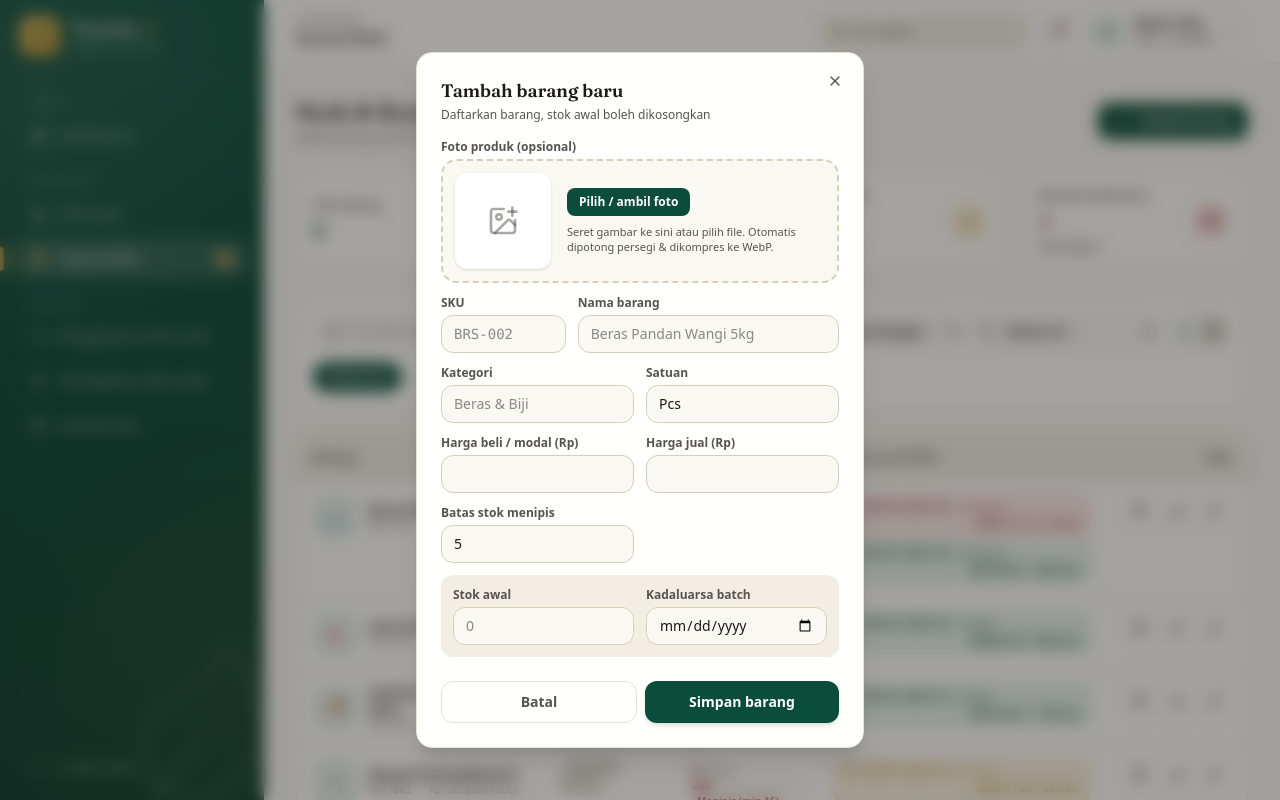
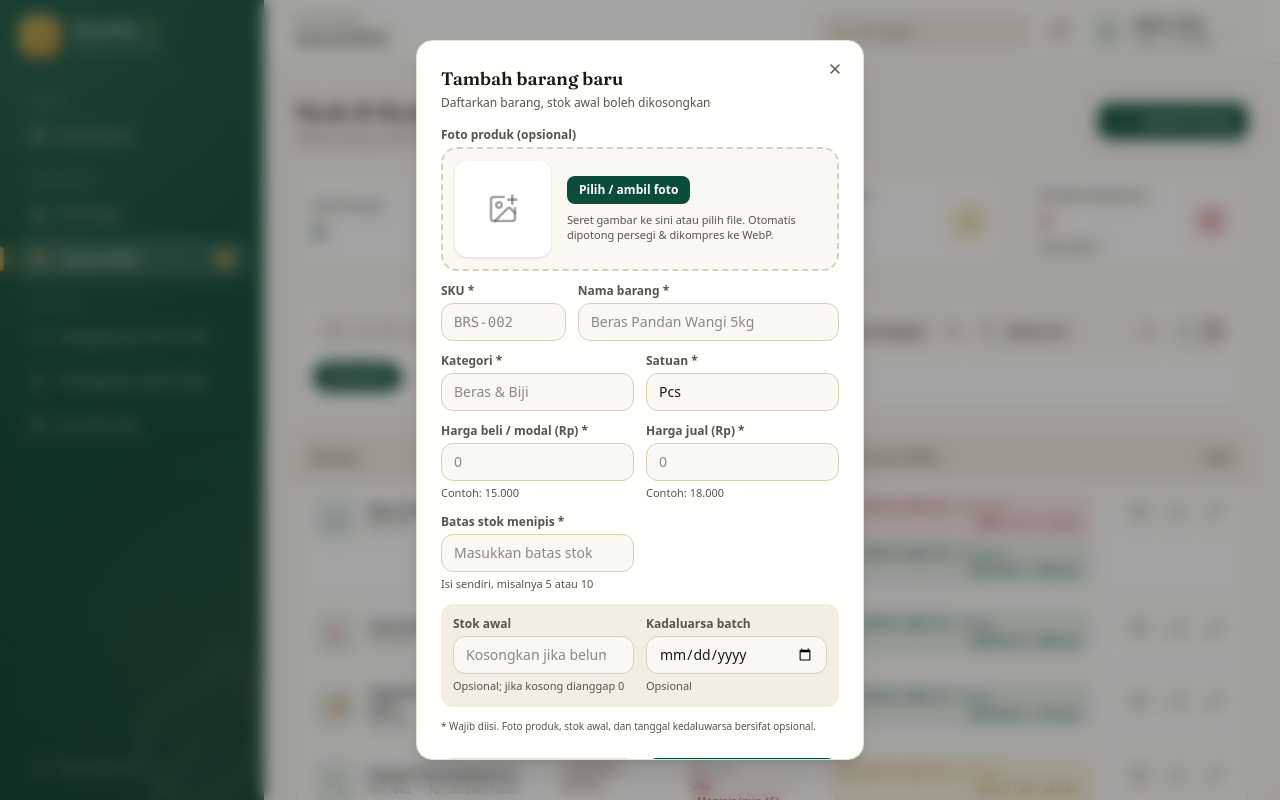
Before and after one commit to weinsters12-25/ERP_SIA, a Next.js app: page /inventory in a window 1280 px wide. Both pictures are taken after a click on the button "Tambah barang". Built offline with nearby package versions, Linux system fonts and the light colour scheme.

Commit message:
Perbarui Validasi bagian tambah stok di inventory

```diff
--- a/package.json
+++ b/package.json
@@ -19,6 +19,7 @@
     "next": "16.3.6",
     "react": "19.2.8",
     "react-dom": "19.2.8",
+    "rechart": "^0.0.1",
     "recharts": "^3.10.1",
     "zustand": "^5.0.15"
   },
--- a/src/app/(dashboard)/inventory/page.tsx
+++ b/src/app/(dashboard)/inventory/page.tsx
@@ -1,6 +1,6 @@
 'use client';
 
-import { useEffect, useMemo, useRef, useState } from 'react';
+import { useEffect, useMemo, useRef, useState, type KeyboardEvent } from 'react';
 import { AnimatePresence, motion } from 'framer-motion';
 import {
   AlertTriangle,
@@ -259,6 +259,21 @@ function ImagePicker({
 
 /* ---------- modal: tambah / edit barang ---------- */
 
+/* ---------- format angka rupiah untuk input ---------- */
+
+const formatRupiahInput = (value: string | number) => {
+  const digits = String(value).replace(/\D/g, '');
+  if (!digits) return '';
+  return digits.replace(/\B(?=(\d{3})+(?!\d))/g, '.');
+};
+
+const parseRupiahInput = (value: string) => {
+  const digits = value.replace(/\D/g, '');
+  return digits ? Number(digits) : 0;
+};
+
+/* ---------- modal: tambah / edit barang ---------- */
+
 function ProductModal({ product, categories, onClose, onDone }: { product?: Product; categories: string[]; onClose: () => void; onDone: (m: string) => void }) {
   const addProduct = useErpStore((s) => s.addProduct);
   const updateProduct = useErpStore((s) => s.updateProduct);
@@ -269,27 +284,115 @@ function ProductModal({ product, categories, onClose, onDone }: { product?: Prod
   const [name, setName] = useState(product?.name ?? '');
   const [category, setCategory] = useState(product?.category ?? '');
   const [unit, setUnit] = useState(product?.unit ?? 'Pcs');
-  const [price, setPrice] = useState(product?.price ?? 0);
-  const [cost, setCost] = useState(product?.cost ?? 0);
-  const [minStock, setMinStock] = useState(product?.minStock ?? 5);
-  const [initialQty, setInitialQty] = useState(0);
+  const [priceInput, setPriceInput] = useState(formatRupiahInput(product?.price ?? ''));
+  const [costInput, setCostInput] = useState(formatRupiahInput(product?.cost ?? ''));
+  // String dipakai agar kolom batas stok benar-benar bisa kosong.
+  const [minStockInput, setMinStockInput] = useState(product ? String(product.minStock) : '');
+  const [initialQtyInput, setInitialQtyInput] = useState('');
   const [expiredDate, setExpiredDate] = useState('');
+  const [fieldErrors, setFieldErrors] = useState<Record<string, string>>({});
   const [error, setError] = useState('');
+  const fieldRefs = useRef<Array<HTMLInputElement | null>>([]);
 
-  // Gambar: awalnya gambar yang sudah tersimpan (mode edit)
+  const price = parseRupiahInput(priceInput);
+  const cost = parseRupiahInput(costInput);
+  const minStock = minStockInput === '' ? 0 : Number(minStockInput);
+  const initialQty = initialQtyInput === '' ? 0 : Number(initialQtyInput);
+
+  // Gambar: awalnya gambar yang sudah tersimpan (mode edit).
   const [image, setImage] = useState<string | null>(product ? getProductImage(images, product.sku) ?? null : null);
   const [imageInfo, setImageInfo] = useState<CompressResult | null>(null);
   const [imageChanged, setImageChanged] = useState(false);
 
+  const clearFieldError = (key: string) => {
+    setFieldErrors((current) => {
+      if (!current[key]) return current;
+      const next = { ...current };
+      delete next[key];
+      return next;
+    });
+    setError('');
+  };
+
+  // Enter memindahkan fokus ke input berikutnya, bukan mengirim form secara tidak sengaja.
+  const handleEnter = (index: number, event: KeyboardEvent<HTMLInputElement>) => {
+    if (event.key !== 'Enter') return;
+    event.preventDefault();
+    const next = fieldRefs.current[index + 1];
+    if (next) {
+      next.focus();
+      next.select?.();
+    } else {
+      submit();
+    }
+  };
+
+  const inputClass = (key: string) =>
+    `${inputCls} ${fieldErrors[key] ? '!border-[var(--color-rust)] !ring-1 !ring-[var(--color-rust)]/30 focus:!border-[var(--color-rust)]' : ''}`;
+
+  const fieldMessage = (key: string) =>
+    fieldErrors[key] ? (
+      <p id={`${key}-error`} className="mt-1 text-[11px] font-semibold text-[var(--color-rust)]" role="alert">
+        {fieldErrors[key]}
+      </p>
+    ) : null;
+
   const submit = () => {
+    setError('');
+    const nextErrors: Record<string, string> = {};
+
+    if (!isEdit && !sku.trim()) nextErrors.sku = 'SKU wajib diisi.';
+    if (!name.trim()) nextErrors.name = 'Nama barang wajib diisi.';
+    if (!category.trim()) nextErrors.category = 'Kategori wajib diisi.';
+    if (!unit.trim()) nextErrors.unit = 'Satuan wajib diisi.';
+    if (!costInput.trim()) nextErrors.cost = 'Harga beli wajib diisi.';
+    else if (!Number.isSafeInteger(cost) || cost <= 0) nextErrors.cost = 'Masukkan harga beli berupa angka lebih dari 0.';
+    if (!priceInput.trim()) nextErrors.price = 'Harga jual wajib diisi.';
+    else if (!Number.isSafeInteger(price) || price <= 0) nextErrors.price = 'Masukkan harga jual berupa angka lebih dari 0.';
+    else if (Number.isSafeInteger(cost) && cost > 0 && price < cost) nextErrors.price = 'Harga jual tidak boleh lebih rendah dari harga beli.';
+    if (minStockInput.trim() === '') nextErrors.minStock = 'Batas stok menipis wajib diisi.';
+    else if (!Number.isInteger(minStock) || minStock < 0) nextErrors.minStock = 'Isi bilangan bulat minimal 0.';
+
+    if (initialQtyInput !== '' && (!Number.isInteger(initialQty) || initialQty < 0)) {
+      nextErrors.initialQty = 'Stok awal harus bilangan bulat minimal 0.';
+    }
+
+    if (Object.keys(nextErrors).length > 0) {
+      setFieldErrors(nextErrors);
+      // Fokus otomatis ke kolom wajib pertama yang bermasalah.
+      const order = isEdit
+        ? ['name', 'category', 'unit', 'cost', 'price', 'minStock', 'initialQty']
+        : ['sku', 'name', 'category', 'unit', 'cost', 'price', 'minStock', 'initialQty'];
+      const firstInvalid = order.find((key) => nextErrors[key]);
+      const indexByKey: Record<string, number> = {
+        sku: 0, name: isEdit ? 0 : 1, category: isEdit ? 1 : 2, unit: isEdit ? 2 : 3,
+        cost: isEdit ? 3 : 4, price: isEdit ? 4 : 5, minStock: isEdit ? 5 : 6,
+        initialQty: isEdit ? -1 : 7,
+      };
+      const focusIndex = firstInvalid ? indexByKey[firstInvalid] : -1;
+      if (focusIndex >= 0) window.setTimeout(() => fieldRefs.current[focusIndex]?.focus(), 0);
+      return;
+    }
+
+    const cleanSku = sku.trim().toUpperCase();
+    const cleanName = name.trim();
+    const cleanCategory = category.trim();
+    const cleanUnit = unit.trim();
+
     const res = isEdit
-      ? updateProduct(product!.id, { name, category: category.trim() || 'Lainnya', unit: unit.trim() || 'Pcs', price, cost, minStock })
-      : addProduct({ sku, name, category, unit, price, cost, minStock, initialQty, expiredDate });
-    if (!res.ok) return setError(res.error);
+      ? updateProduct(product!.id, { name: cleanName, category: cleanCategory, unit: cleanUnit, price, cost, minStock })
+      : addProduct({ sku: cleanSku, name: cleanName, category: cleanCategory, unit: cleanUnit, price, cost, minStock, initialQty, expiredDate });
+
+    if (!res.ok) {
+      // Error dari store (misalnya SKU sudah digunakan) tetap ditampilkan, dan SKU difokuskan bila relevan.
+      setError(res.error);
+      if (!isEdit && /sku|kode barang/i.test(res.error)) window.setTimeout(() => fieldRefs.current[0]?.focus(), 0);
+      return;
+    }
 
     let message = res.message;
     if (imageChanged) {
-      const saved = setProductImage(isEdit ? product!.sku : sku, image);
+      const saved = setProductImage(isEdit ? product!.sku : cleanSku, image);
       if (!saved) message += ' (Gambar gagal disimpan: penyimpanan browser penuh.)';
     }
     onDone(message);
@@ -301,68 +404,67 @@ function ProductModal({ product, categories, onClose, onDone }: { product?: Prod
         <ImagePicker
           value={image}
           info={imageInfo}
-          onPick={(r) => {
-            setImage(r.dataUrl);
-            setImageInfo(r);
-            setImageChanged(true);
-          }}
-          onRemove={() => {
-            setImage(null);
-            setImageInfo(null);
-            setImageChanged(true);
-          }}
+          onPick={(r) => { setImage(r.dataUrl); setImageInfo(r); setImageChanged(true); }}
+          onRemove={() => { setImage(null); setImageInfo(null); setImageChanged(true); }}
         />
 
         <div className="grid grid-cols-1 gap-3 sm:grid-cols-3">
-          <div className="sm:col-span-1">
-            <Field label="SKU">
-              <input className={`${inputCls} font-mono uppercase`} value={sku} disabled={isEdit} onChange={(e) => setSku(e.target.value)} placeholder="BRS-002" />
-            </Field>
-          </div>
-          <div className="sm:col-span-2">
-            <Field label="Nama barang">
-              <input className={inputCls} value={name} onChange={(e) => setName(e.target.value)} placeholder="Beras Pandan Wangi 5kg" />
+          {!isEdit && (
+            <div className="sm:col-span-1">
+              <Field label="SKU *">
+                <input ref={(el) => { fieldRefs.current[0] = el; }} className={inputClass('sku') + ' font-mono uppercase'} value={sku} maxLength={40} aria-invalid={!!fieldErrors.sku} aria-describedby={fieldErrors.sku ? 'sku-error' : undefined} onKeyDown={(e) => handleEnter(0, e)} onChange={(e) => { setSku(e.target.value.toUpperCase()); clearFieldError('sku'); }} placeholder="BRS-002" />
+                {fieldMessage('sku')}
+              </Field>
+            </div>
+          )}
+          <div className={isEdit ? 'sm:col-span-3' : 'sm:col-span-2'}>
+            <Field label="Nama barang *">
+              <input ref={(el) => { fieldRefs.current[isEdit ? 0 : 1] = el; }} className={inputClass('name')} value={name} maxLength={120} aria-invalid={!!fieldErrors.name} aria-describedby={fieldErrors.name ? 'name-error' : undefined} onKeyDown={(e) => handleEnter(isEdit ? 0 : 1, e)} onChange={(e) => { setName(e.target.value); clearFieldError('name'); }} placeholder="Beras Pandan Wangi 5kg" />
+              {fieldMessage('name')}
             </Field>
           </div>
         </div>
 
         <div className="grid grid-cols-1 gap-3 sm:grid-cols-2">
-          <Field label="Kategori">
-            <input className={inputCls} list="kategori-list" value={category} onChange={(e) => setCategory(e.target.value)} placeholder="Beras & Biji" />
-            <datalist id="kategori-list">
-              {categories.map((c) => (
-                <option key={c} value={c} />
-              ))}
-            </datalist>
+          <Field label="Kategori *">
+            <input ref={(el) => { fieldRefs.current[isEdit ? 1 : 2] = el; }} className={inputClass('category')} list="kategori-list" value={category} maxLength={60} aria-invalid={!!fieldErrors.category} aria-describedby={fieldErrors.category ? 'category-error' : undefined} onKeyDown={(e) => handleEnter(isEdit ? 1 : 2, e)} onChange={(e) => { setCategory(e.target.value); clearFieldError('category'); }} placeholder="Beras & Biji" />
+            {fieldMessage('category')}
+            <datalist id="kategori-list">{categories.map((c) => <option key={c} value={c} />)}</datalist>
           </Field>
-          <Field label="Satuan">
-            <input className={inputCls} value={unit} onChange={(e) => setUnit(e.target.value)} placeholder="Pcs / Kg / Dus" />
+          <Field label="Satuan *">
+            <input ref={(el) => { fieldRefs.current[isEdit ? 2 : 3] = el; }} className={inputClass('unit')} value={unit} maxLength={20} aria-invalid={!!fieldErrors.unit} aria-describedby={fieldErrors.unit ? 'unit-error' : undefined} onKeyDown={(e) => handleEnter(isEdit ? 2 : 3, e)} onChange={(e) => { setUnit(e.target.value); clearFieldError('unit'); }} placeholder="Pcs / Kg / Dus" />
+            {fieldMessage('unit')}
           </Field>
         </div>
 
         <div className="grid grid-cols-1 gap-3 sm:grid-cols-2">
-          <Field label="Harga beli / modal (Rp)">
-            <input type="number" className={inputCls} value={cost || ''} onChange={(e) => setCost(Number(e.target.value))} />
+          <Field label="Harga beli / modal (Rp) *" hint="Contoh: 15.000">
+            <input ref={(el) => { fieldRefs.current[isEdit ? 3 : 4] = el; }} type="text" inputMode="numeric" autoComplete="off" className={inputClass('cost')} value={costInput} maxLength={18} aria-invalid={!!fieldErrors.cost} aria-describedby={fieldErrors.cost ? 'cost-error' : undefined} onKeyDown={(e) => handleEnter(isEdit ? 3 : 4, e)} onChange={(e) => { setCostInput(formatRupiahInput(e.target.value)); clearFieldError('cost'); }} placeholder="0" />
+            {fieldMessage('cost')}
           </Field>
-          <Field label="Harga jual (Rp)">
-            <input type="number" className={inputCls} value={price || ''} onChange={(e) => setPrice(Number(e.target.value))} />
+          <Field label="Harga jual (Rp) *" hint="Contoh: 18.000">
+            <input ref={(el) => { fieldRefs.current[isEdit ? 4 : 5] = el; }} type="text" inputMode="numeric" autoComplete="off" className={inputClass('price')} value={priceInput} maxLength={18} aria-invalid={!!fieldErrors.price} aria-describedby={fieldErrors.price ? 'price-error' : undefined} onKeyDown={(e) => handleEnter(isEdit ? 4 : 5, e)} onChange={(e) => { setPriceInput(formatRupiahInput(e.target.value)); clearFieldError('price'); }} placeholder="0" />
+            {fieldMessage('price')}
           </Field>
-          <Field label="Batas stok menipis">
-            <input type="number" className={inputCls} value={minStock} onChange={(e) => setMinStock(Number(e.target.value))} />
+          <Field label="Batas stok menipis *" hint="Isi sendiri, misalnya 5 atau 10">
+            <input ref={(el) => { fieldRefs.current[isEdit ? 5 : 6] = el; }} type="number" inputMode="numeric" min="0" step="1" className={inputClass('minStock')} value={minStockInput} aria-invalid={!!fieldErrors.minStock} aria-describedby={fieldErrors.minStock ? 'minStock-error' : undefined} onKeyDown={(e) => handleEnter(isEdit ? 5 : 6, e)} onChange={(e) => { setMinStockInput(e.target.value); clearFieldError('minStock'); }} placeholder="Masukkan batas stok" />
+            {fieldMessage('minStock')}
           </Field>
         </div>
 
         {!isEdit && (
           <div className="grid grid-cols-1 gap-3 rounded-xl bg-[var(--color-canvas-sunk)] p-3 sm:grid-cols-2">
-            <Field label="Stok awal">
-              <input type="number" className={inputCls} value={initialQty || ''} onChange={(e) => setInitialQty(Number(e.target.value))} placeholder="0" />
+            <Field label="Stok awal" hint="Opsional; jika kosong dianggap 0">
+              <input ref={(el) => { fieldRefs.current[7] = el; }} type="number" inputMode="numeric" min="0" step="1" className={inputClass('initialQty')} value={initialQtyInput} aria-invalid={!!fieldErrors.initialQty} aria-describedby={fieldErrors.initialQty ? 'initialQty-error' : undefined} onKeyDown={(e) => handleEnter(7, e)} onChange={(e) => { setInitialQtyInput(e.target.value); clearFieldError('initialQty'); }} placeholder="Kosongkan jika belum ada stok" />
+              {fieldMessage('initialQty')}
             </Field>
-            <Field label="Kadaluarsa batch">
-              <input type="date" className={inputCls} value={expiredDate} onChange={(e) => setExpiredDate(e.target.value)} />
+            <Field label="Kadaluarsa batch" hint="Opsional">
+              <input ref={(el) => { fieldRefs.current[8] = el; }} type="date" className={inputCls} value={expiredDate} onKeyDown={(e) => handleEnter(8, e)} onChange={(e) => setExpiredDate(e.target.value)} />
             </Field>
           </div>
         )}
 
+        <p className="text-[10px] text-[var(--color-ink-soft)]">* Wajib diisi. Foto produk, stok awal, dan tanggal kedaluwarsa bersifat opsional.</p>
         <ErrorBox text={error} />
       </div>
       <FormActions onClose={onClose} submitLabel={isEdit ? 'Simpan perubahan' : 'Simpan barang'} onSubmit={submit} />
```
Also changed, not shown: 1 other file (tests, documents, lock files or other folders).
